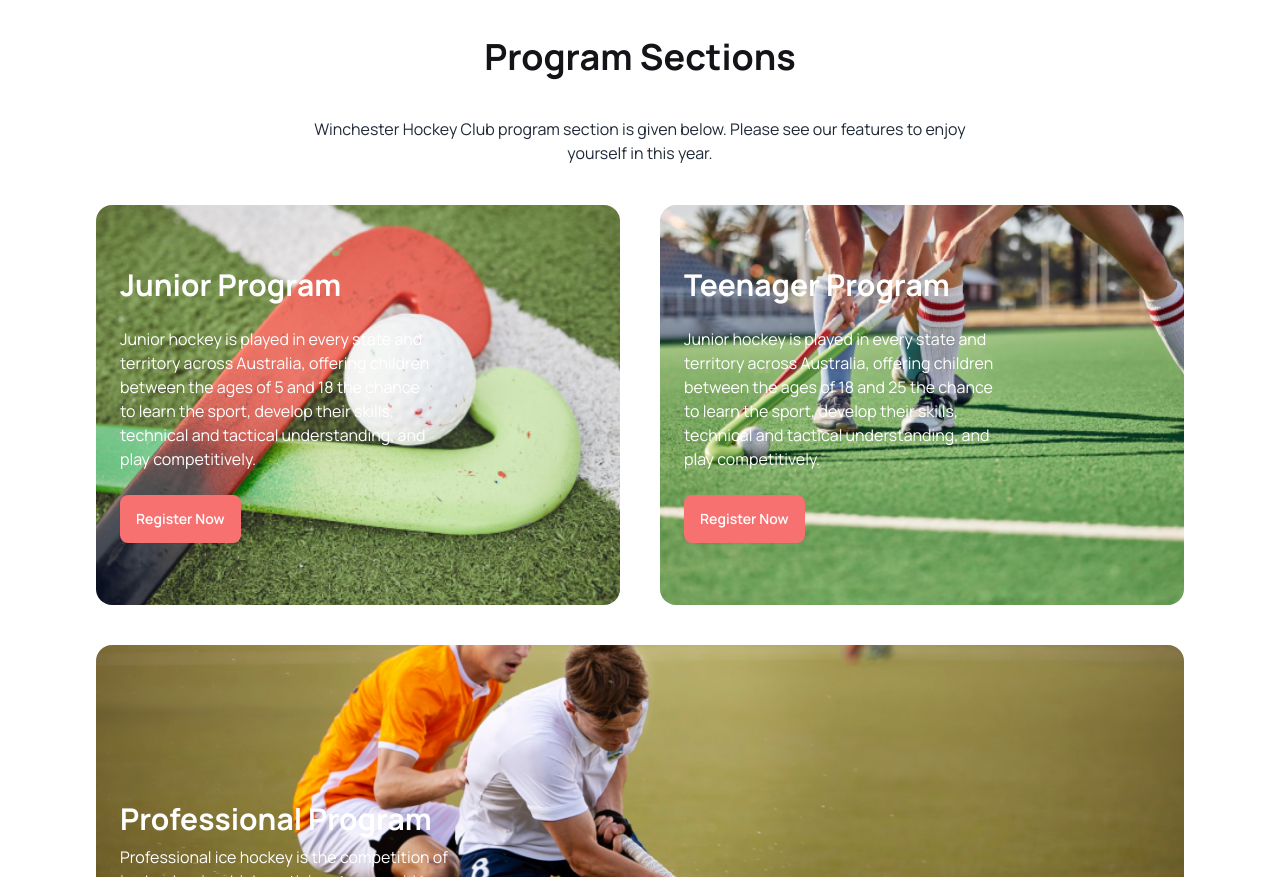
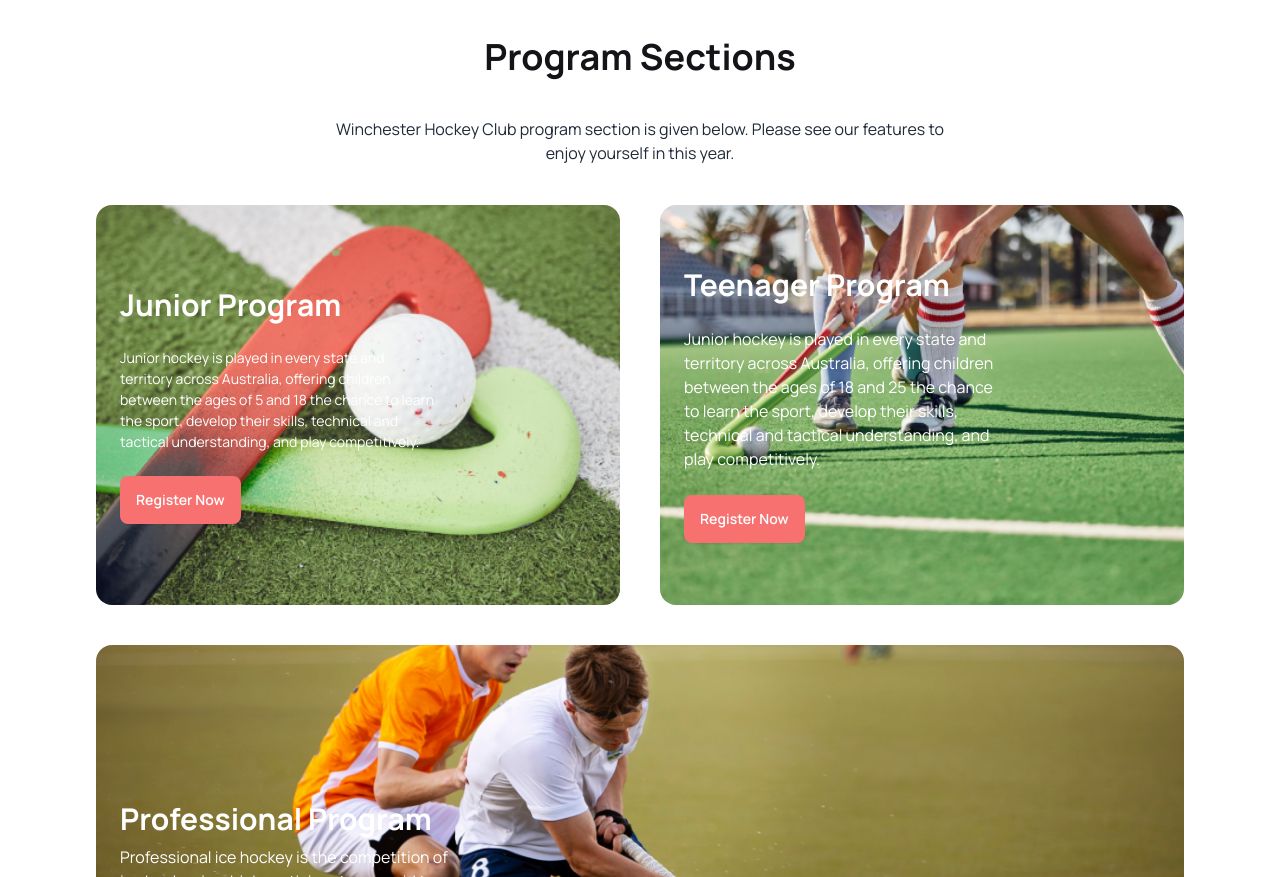
Before and after one commit to eduinfonet/Assignment-03, a plain HTML site: page index.html in a window 1280 px wide. Shown: the part 1296-2173 px from the top of the page. Drawn offline with nearby package versions, Linux system fonts and the light colour scheme.

Commit message:
navbar edited

```diff
--- a/index.html
+++ b/index.html
@@ -77,7 +77,7 @@
               </ul>
             </div>
             <a class="btn btn-ghost text-xl hover:bg-white"
-              ><p class="text-4xl text-[#131313]">
+              ><p class="lg:text-4xl text-2xl text-[#131313]">
                 Hocket<span class="text-red-400">'</span>s
               </p></a
             >
@@ -305,7 +305,7 @@
           <h1 class="text-[#131318] lg:text-4xl text-3xl font-bold text-center">
             Program Sections
           </h1>
-          <p class="lg:w-2/3 mx-auto text-center px-5 py-10">
+          <p class="lg:w-2/3 mx-auto text-center px-10 py-10">
             Winchester Hockey Club program section is given below. Please see
             our features to enjoy yourself in this year.
           </p>
@@ -316,7 +316,7 @@
             class="bg-[url(./assets/img/2.png)] h-[50vh] bg-no-repeat flex flex-col items-start px-6 space-y-6 justify-center rounded-2xl bg-cover bg-center"
           >
             <h1 class="text-3xl text-white font-bold">Junior Program</h1>
-            <p class="w-2/3 text-white">
+            <p class="w-2/3 text-white text-[14px]">
               Junior hockey is played in every state and territory across
               Australia, offering children between the ages of 5 and 18 the
               chance to learn the sport, develop their skills, technical and
```
